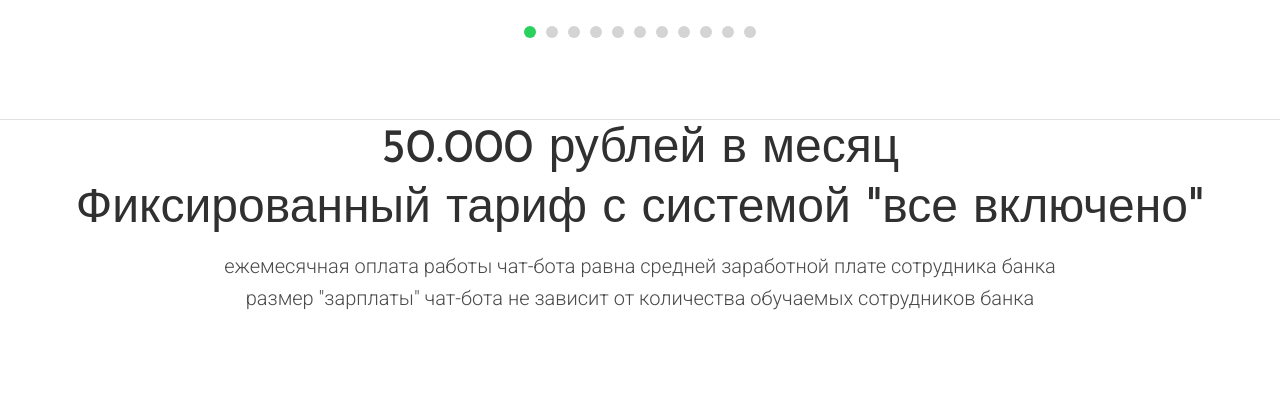
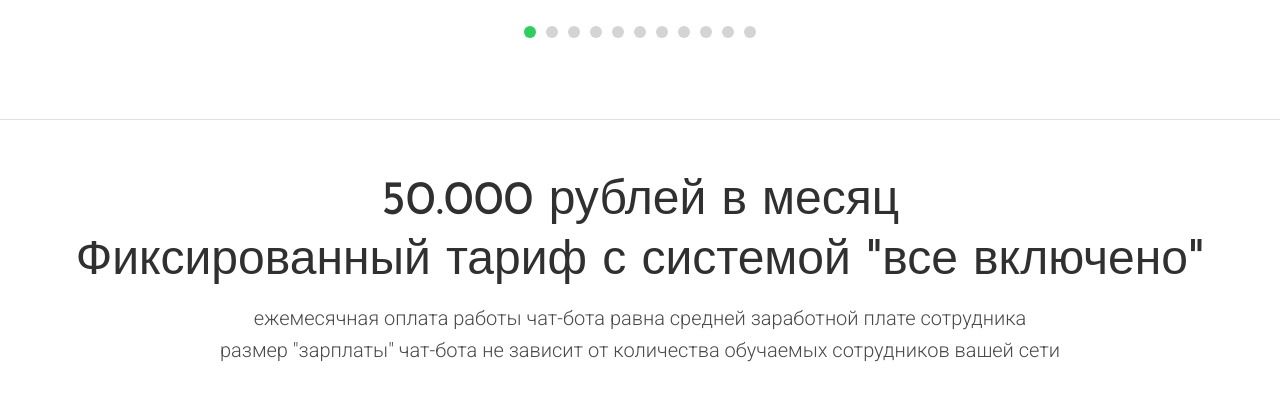
Before and after one commit to pepelazz/nla-resto, a plain HTML site: page index.html in a window 1280 px wide. Shown: the part 6470-6870 px from the top of the page. Drawn offline with nearby package versions, Linux system fonts and the light colour scheme.

Commit message:
Update index.html

```diff
--- a/index.html
+++ b/index.html
@@ -608,11 +608,11 @@
 
         <!-- .container -->
     	<div class="container">
-
+            <br><br>
             <div class="post-heading-center animation" data-animation="animation-fade-in-down">
                 <h2>50.000 рублей в месяц</h2>
 		<h2>Фиксированный тариф с системой "все включено"</h2>
-                <p>ежемесячная оплата работы чат-бота равна средней заработной плате сотрудника банка<br>размер "зарплаты" чат-бота не зависит от количества обучаемых сотрудников банка</p>
+                <p>ежемесячная оплата работы чат-бота равна средней заработной плате сотрудника <br>размер "зарплаты" чат-бота не зависит от количества обучаемых сотрудников вашей сети</p>
             </div>
 
 
```
